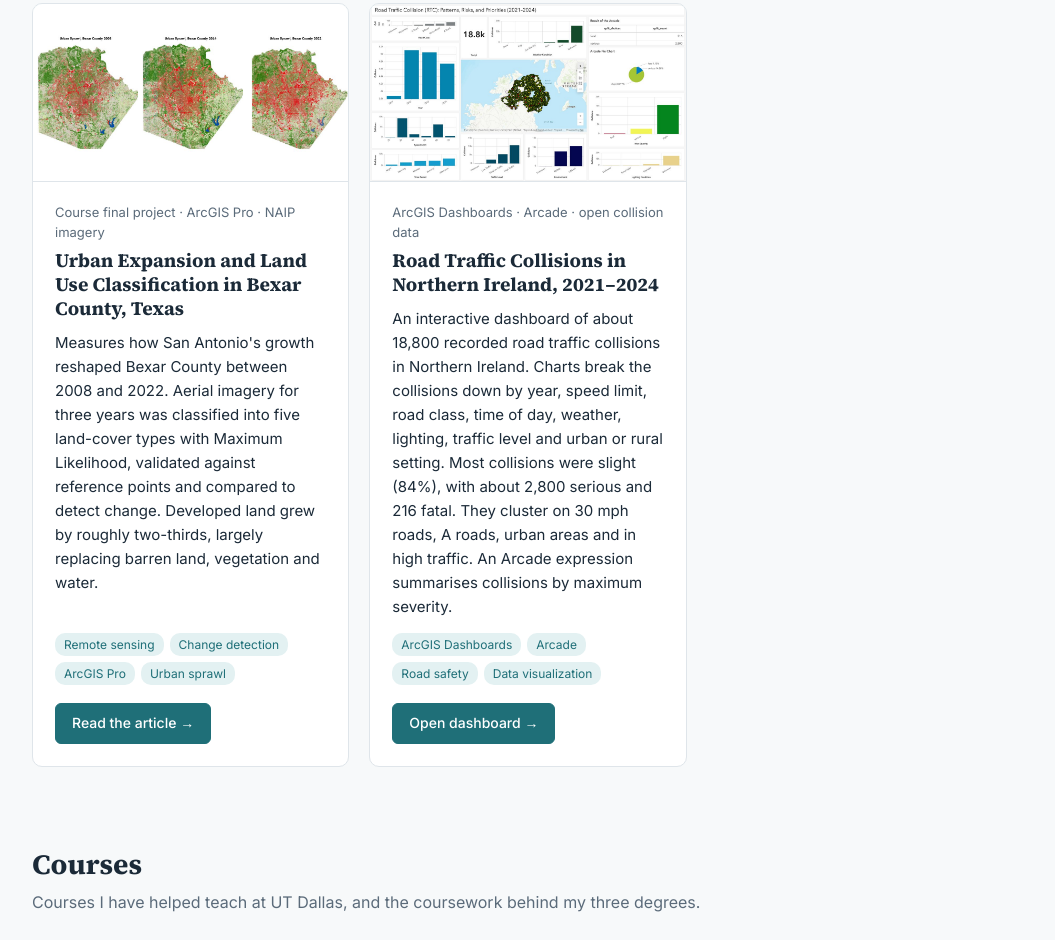
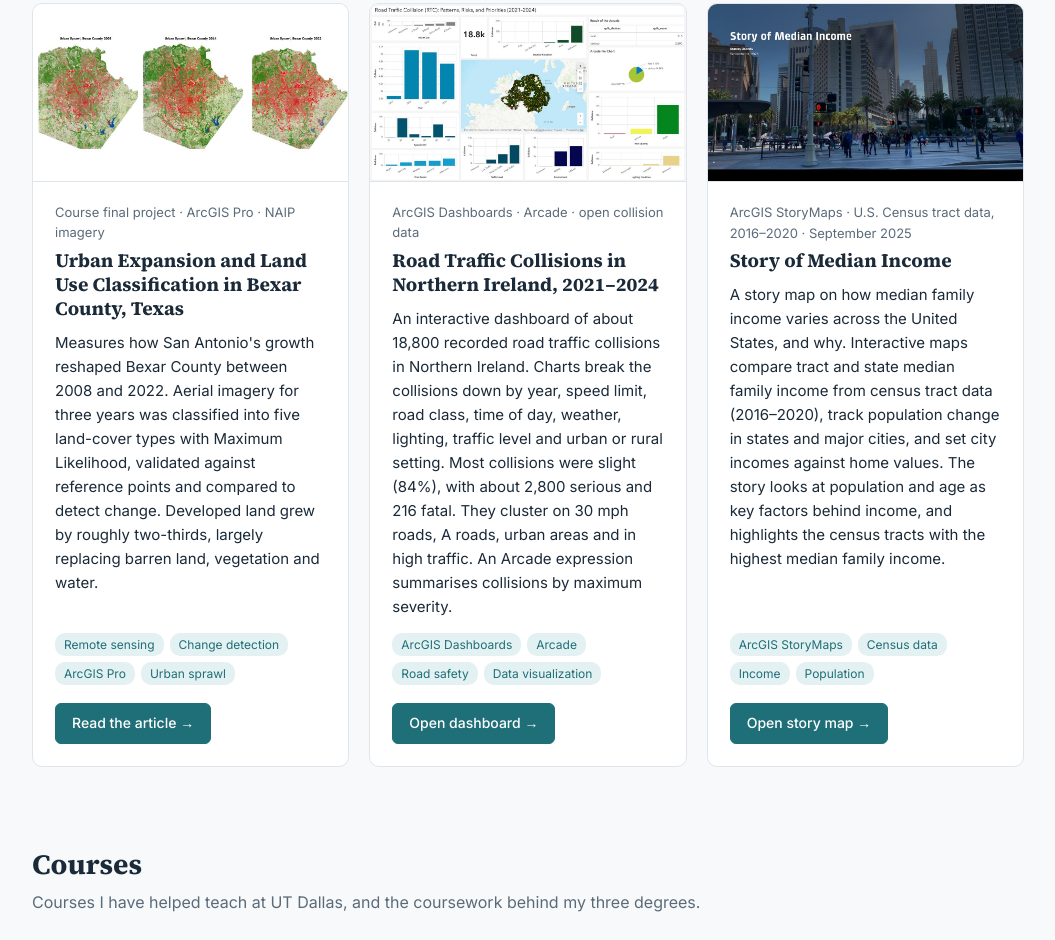
Before and after one commit to StanLi01/Stanli01.github.io, a plain HTML site: page index.html in a window 1280 px wide. Shown: the part 2256-3196 px from the top of the page, without its empty margins (112-1167 px from the left). Drawn offline with Linux system fonts and the light colour scheme.

Commit message:
Add Story of Median Income story map to projects
Co-Authored-By: Claude Opus 5.5 <noreply@anthropic.com>
Claude-Session: https://claude.ai/code/session_01B21RA6BqrYPyLFkDGK3Eai

```diff
--- a/index.html
+++ b/index.html
@@ -382,6 +382,16 @@
       tags: ["ArcGIS Dashboards", "Arcade", "Road safety", "Data visualization"],
       live: "https://utdepps.maps.arcgis.com/apps/dashboards/f1d90885f40745da961811dfd7fe310c",
       liveLabel: "Open dashboard"
+    },
+    {
+      title: "Story of Median Income",
+      category: "Story Map",
+      meta: "ArcGIS StoryMaps · U.S. Census tract data, 2016–2020 · September 2025",
+      image: "images/median-income-storymap.jpg",
+      description: "A story map on how median family income varies across the United States, and why. Interactive maps compare tract and state median family income from census tract data (2016–2020), track population change in states and major cities, and set city incomes against home values. The story looks at population and age as key factors behind income, and highlights the census tracts with the highest median family income.",
+      tags: ["ArcGIS StoryMaps", "Census data", "Income", "Population"],
+      live: "https://storymaps.arcgis.com/stories/76d34148971d4ca0a50d96095da7023b",
+      liveLabel: "Open story map"
     }
   ];
 
```
Also changed, not shown: images/median-income-storymap.jpg (added).
